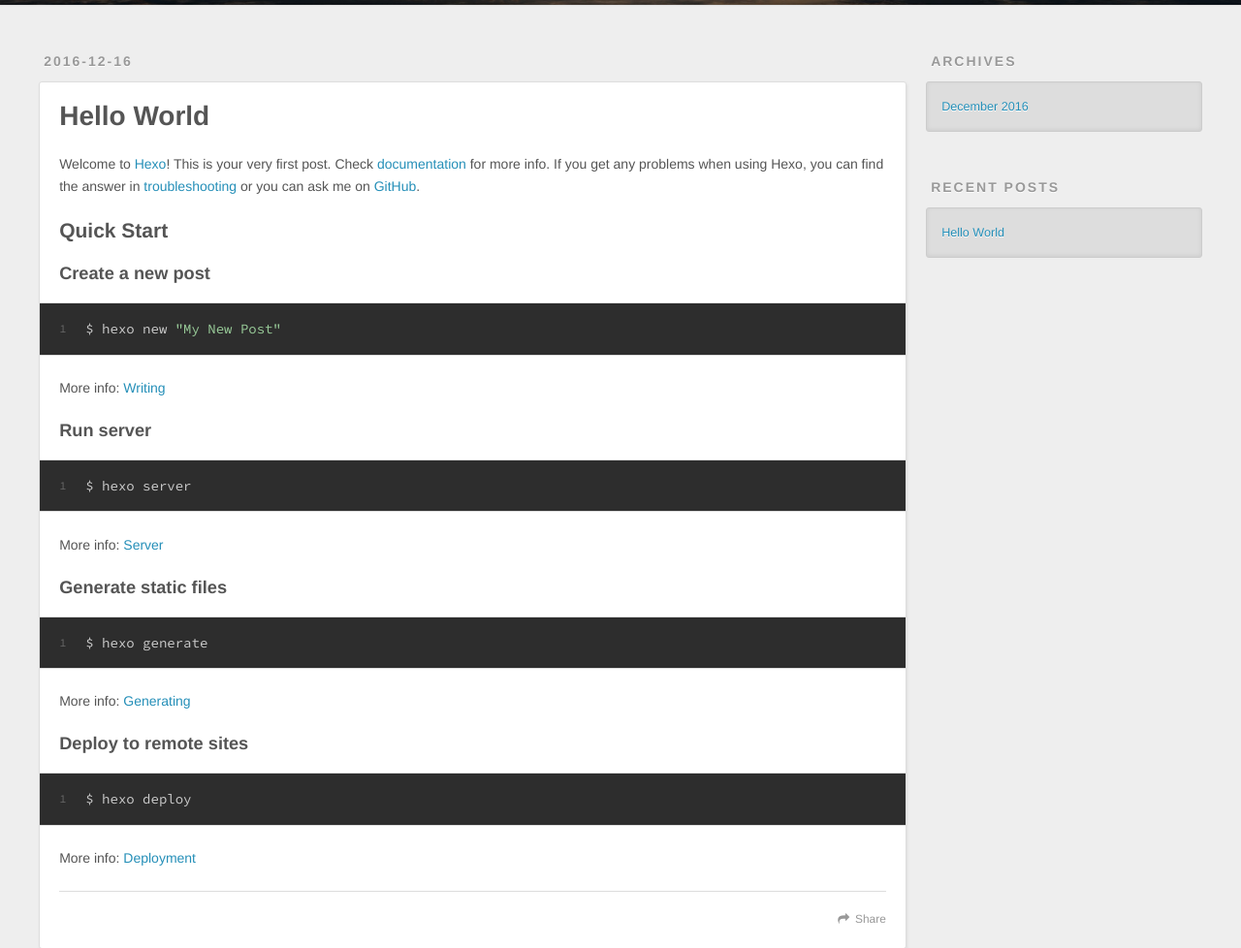
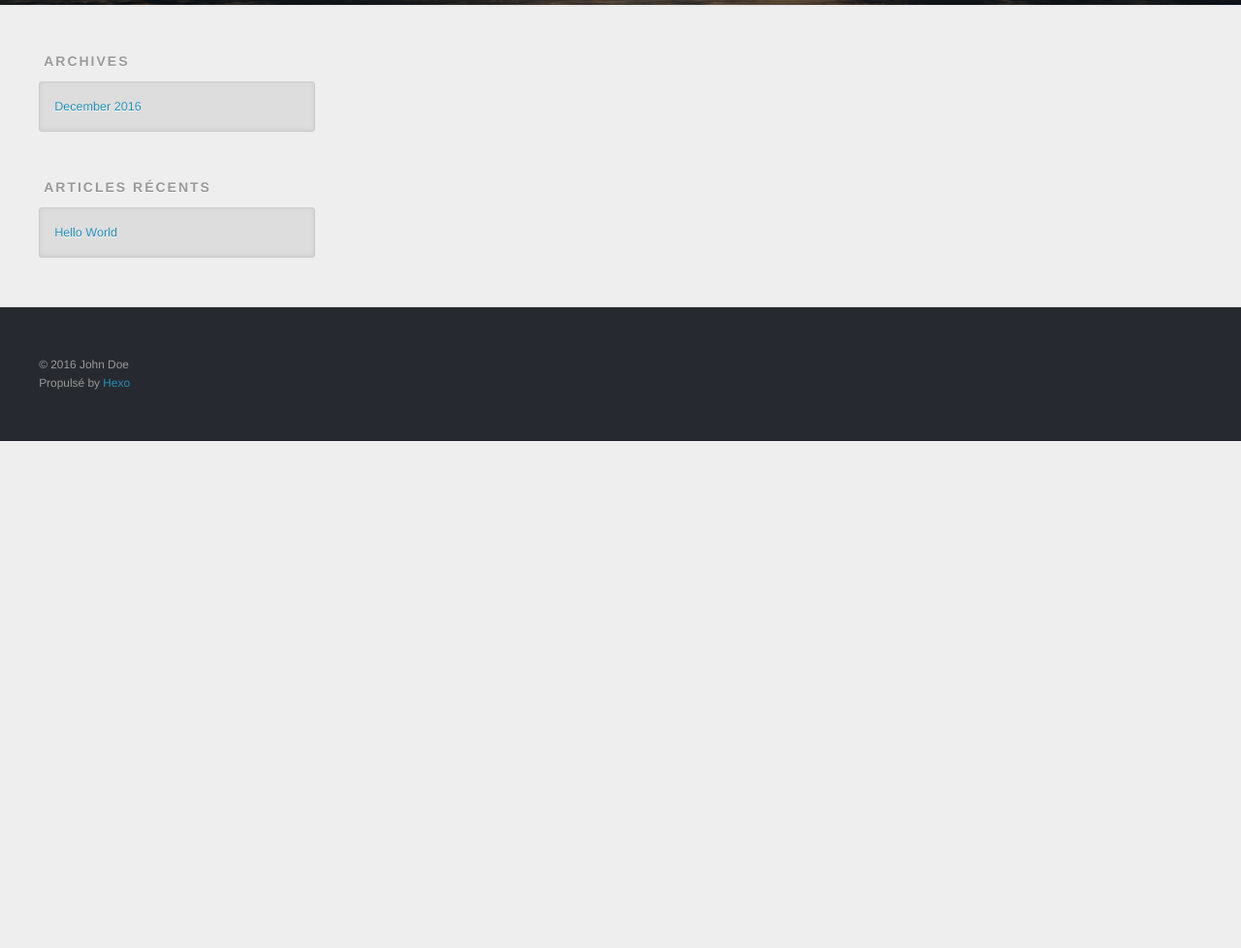
Before and after one commit to yuhb911120/yuhb911120.github.io, a plain HTML site: page index.html in a window 1280 px wide. Shown: the part 295-1273 px from the top of the page at 97% size. After the commit the page ends 800 px from the top, so only its background shows below. Drawn offline with nearby package versions, Linux system fonts and the light colour scheme.

Commit message:
Site updated: 2016-12-16 16:13:02

```diff
--- a/index.html
+++ b/index.html
@@ -48,9 +48,9 @@
       </nav>
       <nav id="sub-nav">
 
-          <a id="nav-rss-link" class="nav-icon" href="/atom.xml" title="RSS Feed"></a>
+          <a id="nav-rss-link" class="nav-icon" href="/atom.xml" title="Flux RSS"></a>
 
-        <a id="nav-search-btn" class="nav-icon" title="Search"></a>
+        <a id="nav-search-btn" class="nav-icon" title="Rechercher"></a>
       </nav>
       <div id="search-form-wrap">
         <form action="//google.com/search" method="get" accept-charset="UTF-8" class="search-form"><input type="search" name="q" results="0" class="search-form-input" placeholder="Search"><button type="submit" class="search-form-submit">&#xF002;</button><input type="hidden" name="sitesearch" value="http://yoursite.com"></form>
@@ -61,48 +61,6 @@
       <div class="outer">
         <section id="main">
 
-    <article id="post-hello-world" class="article article-type-post" itemscope itemprop="blogPost">
-  <div class="article-meta">
-    <a href="/2016/12/16/hello-world/" class="article-date">
-  <time datetime="2016-12-16T06:48:22.000Z" itemprop="datePublished">2016-12-16</time>
-</a>
-
-  </div>
-  <div class="article-inner">
-
-
-      <header class="article-header">
-
-
-    <h1 itemprop="name">
-      <a class="article-title" href="/2016/12/16/hello-world/">Hello World</a>
-    </h1>
-
-
-      </header>
-
-    <div class="article-entry" itemprop="articleBody">
-
-        <p>Welcome to <a href="https://hexo.io/" target="_blank" rel="external">Hexo</a>! This is your very first post. Check <a href="https://hexo.io/docs/" target="_blank" rel="external">documentation</a> for more info. If you get any problems when using Hexo, you can find the answer in <a href="https://hexo.io/docs/troubleshooting.html" target="_blank" rel="external">troubleshooting</a> or you can ask me on <a href="https://github.com/hexojs/hexo/issues" target="_blank" rel="external">GitHub</a>.</p>
-<h2 id="Quick-Start"><a href="#Quick-Start" class="headerlink" title="Quick Start"></a>Quick Start</h2><h3 id="Create-a-new-post"><a href="#Create-a-new-post" class="headerlink" title="Create a new post"></a>Create a new post</h3><figure class="highlight bash"><table><tr><td class="gutter"><pre><div class="line">1</div></pre></td><td class="code"><pre><div class="line">$ hexo new <span class="string">"My New Post"</span></div></pre></td></tr></table></figure>
-<p>More info: <a href="https://hexo.io/docs/writing.html" target="_blank" rel="external">Writing</a></p>
-<h3 id="Run-server"><a href="#Run-server" class="headerlink" title="Run server"></a>Run server</h3><figure class="highlight bash"><table><tr><td class="gutter"><pre><div class="line">1</div></pre></td><td class="code"><pre><div class="line">$ hexo server</div></pre></td></tr></table></figure>
-<p>More info: <a href="https://hexo.io/docs/server.html" target="_blank" rel="external">Server</a></p>
-<h3 id="Generate-static-files"><a href="#Generate-static-files" class="headerlink" title="Generate static files"></a>Generate static files</h3><figure class="highlight bash"><table><tr><td class="gutter"><pre><div class="line">1</div></pre></td><td class="code"><pre><div class="line">$ hexo generate</div></pre></td></tr></table></figure>
-<p>More info: <a href="https://hexo.io/docs/generating.html" target="_blank" rel="external">Generating</a></p>
-<h3 id="Deploy-to-remote-sites"><a href="#Deploy-to-remote-sites" class="headerlink" title="Deploy to remote sites"></a>Deploy to remote sites</h3><figure class="highlight bash"><table><tr><td class="gutter"><pre><div class="line">1</div></pre></td><td class="code"><pre><div class="line">$ hexo deploy</div></pre></td></tr></table></figure>
-<p>More info: <a href="https://hexo.io/docs/deployment.html" target="_blank" rel="external">Deployment</a></p>
-
-
-    </div>
-    <footer class="article-footer">
-      <a data-url="http://yoursite.com/2016/12/16/hello-world/" data-id="ciwri6zft0000c13s6c082t06" class="article-share-link">Share</a>
-
-
-    </footer>
-  </div>
-
-</article>
 
 
 
@@ -131,7 +89,7 @@
 
 
   <div class="widget-wrap">
-    <h3 class="widget-title">Recent Posts</h3>
+    <h3 class="widget-title">Articles récents</h3>
     <div class="widget">
       <ul>
 
@@ -152,7 +110,7 @@
   <div class="outer">
     <div id="footer-info" class="inner">
       &copy; 2016 John Doe<br>
-      Powered by <a href="http://hexo.io/" target="_blank">Hexo</a>
+      Propulsé by <a href="http://hexo.io/" target="_blank">Hexo</a>
     </div>
   </div>
 </footer>
```
Also changed, not shown: 2016/12/16/hello-world/index.html (+23 -48 lines), archives/2016/12/index.html (+4 -4 lines), archives/2016/index.html (+4 -4 lines), archives/index.html (+4 -4 lines).
